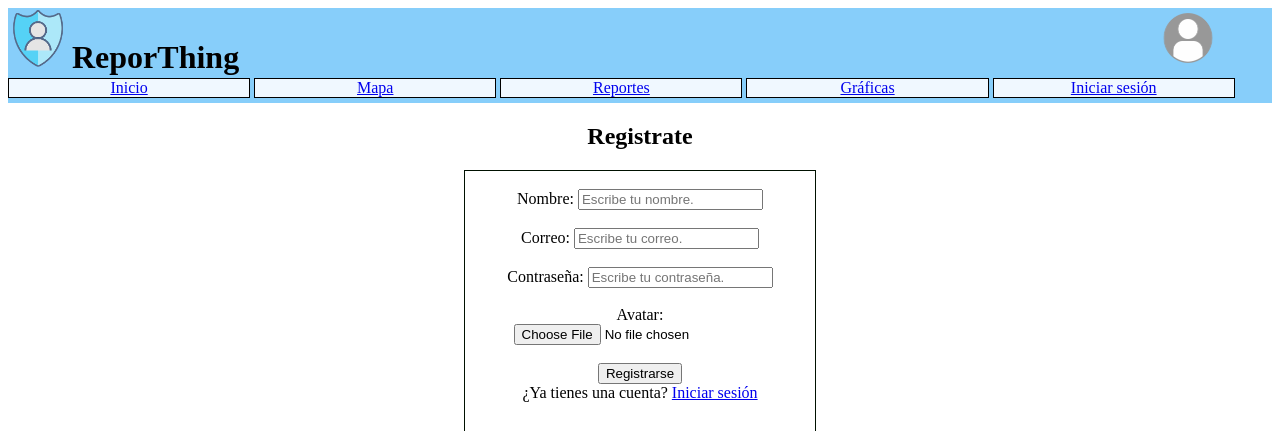
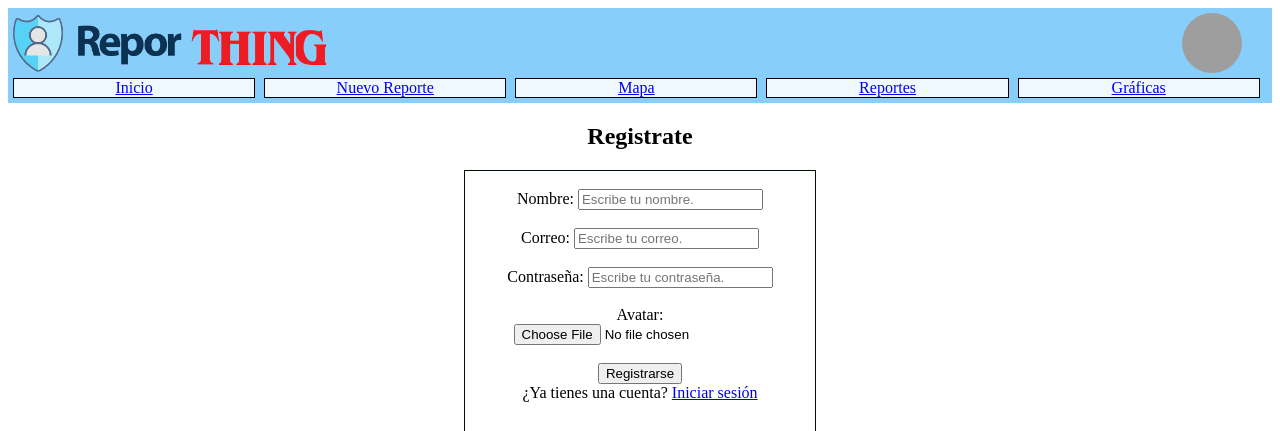
Before and after one commit to JaimeNJ99/ReporThing, a PHP site: page /register.php in a window 1280 px wide. Shown: the top 431 px of the page. Run offline with PHP 8.4, Linux system fonts and the light colour scheme; the visitor is signed in with stand-in values (Sample User, id 1); grey boxes are pictures that could not be loaded.

Commit message:
Cambio en diseño de menu y cambios menores

```diff
--- a/funciones/verifica_usuario.php
+++ b/funciones/verifica_usuario.php
@@ -22,11 +22,15 @@
         $idu       = $array["id_usuarios"];
 		$nombre    = $array["username"];
 		$correo    = $array["correo"];
+        $admin     = $array["administrador"];
+        $avatar    = $array["avatar"];
 
         //variables de sesion iniciada
 		$_SESSION['idu'] = $idu;
 		$_SESSION['nombre'] = $nombre;
 		$_SESSION['correo'] = $correo;
+        $_SESSION['admin'] = $admin;
+        $_SESSION['avatar'] = $avatar;
     }
     echo $rows;
 ?>
--- a/header.php
+++ b/header.php
@@ -6,13 +6,23 @@
 
     //si existe la sesion tomamos el id
     if($_SESSION["idu"]){
-        $idu = $_SESSION["idu"];
-        $nameu = $_SESSION["nombre"];
+        $idu     = $_SESSION["idu"];
+        $nameu   = $_SESSION["nombre"];
+        $correou = $_SESSION["correo"];
+        $adminu  = $_SESSION["admin"];
+        $avataru = $_SESSION["avatar"];
+    }
+
+    if($avataru == ''){
+        $avataru = "default.png";
     }
 
 ?>
 <html>
     <head>
+        <script src="JavaScript/jquery-3.6.0.min.js"></script>
+
+
         <style>
             #header{
                 width:100%;
@@ -25,23 +35,54 @@
                 display: inline-block;
             }
             #nombreheader{
-                width: 84%;
+                width: 50%;
                 height: auto;
                 display: inline-block;
                 text-align: left;
             }
+            .logom{
+                width: auto;
+                height: 60px;
+                margin-top: 5px;
+                display: inline-block;
+            }
             #usuario{
-                width: 9%;
-                display: inline-block;
+                width: 60px;
+                height: 60px;
+                float: right;
+                overflow: hidden;
+                margin-right: 30px;
+                margin-top: 5px;
+                border-radius: 50%;
+                <?php if(!$idu){ ?>
+                    display: none;
+                <?php } ?>
+            }
+            #img{
+                width: 60px;
+                height: 60px;
             }
             #menu{
                 width: 100%;
                 height: 25px;
                 background-color: #87CEFA;
             }
+            #loginm{
+                width: auto;
+                height: auto;
+                float: right;
+                margin-right: 10px;
+                margin-top: 5px;
+                border: 2px solid #F0F8FF;
+                <?php if($idu){ ?>
+                    display: none;
+                <?php } ?>
+
+            }
             .botonmenu{
                 width: 19%;
                 height: auto;
+                margin-left: 5px;
                 text-align: center;
                 border: 1px solid #000;
                 display: inline-block;
@@ -52,15 +93,18 @@
     <body>
         <div id = "header">
             <div id = "logo"><a href="index.php"><img src = "imagenes/recursos/logo.png" width="60px" height="60px"></a></div>
-            <div id = "nombreheader"><h1>ReporThing</h1></div>
-            <div id = "usuario"><a><img src = "imagenes/avatar/default.png" width="100px" height="60px"></a></div>
+            <div id = "nombreheader">
+                <a href="index.php"><img src = "imagenes/recursos/Reporthing.png" class="logom" ></a>
+            </div>
+            <div id = "usuario"><a href="login.php"><img src = "imagenes/avatar/<?php echo $avataru; ?>" id="img"></a></div>
+            <div id = "loginm"><a href="login.php"><img src="imagenes/recursos/login.png"></a></div>
         </div>
         <div id = "menu">
             <div class ="botonmenu"><a href="index.php">Inicio</a></div>
+            <div class ="botonmenu"><a href="nuevoReporte.php">Nuevo Reporte</a></div>
             <div class ="botonmenu"><a href="mapa.php">Mapa</a></div>
             <div class ="botonmenu"><a href="reportes.php">Reportes</a></div>
             <div class ="botonmenu"><a href="graficas.php">Gráficas</a></div>
-            <div class ="botonmenu"><a href="login.php">Iniciar sesión</a></div>
         </div>
     </body>
 </html>
--- a/index.php
+++ b/index.php
@@ -24,6 +24,7 @@
 		<h4>ReporThing es una plataforma en la cual se busca ayudar a mantener informadas a las personas
 		<br> acerca de distintos sucesos peligrosos o interesantes en su entorno</h4>
     <a href="nuevoReporte.php"><img class="imagen"src="./imagenes/recursos/plus.png" width="100px" height="60px" /><label> Nuevo reporte</label></a>
+    <br><br><br><br>
 	</center>
         <?php require "footer.php"; ?>
     </body>
--- a/login.php
+++ b/login.php
@@ -3,6 +3,9 @@
 ?>
 <html>
     <head>
+        <title>
+            Inicia Sesión
+        </title>
         <script src="JavaScript/jquery-3.6.0.min.js"></script>
         <script>
             function validar(){ //valida si el usuario y contraseña son correctos
--- a/mapa.php
+++ b/mapa.php
@@ -19,7 +19,7 @@
 <html>
     <head>
         <title>
-            ReporThing || Mapa
+            Mapa
         </title>
     </head>
     <body>
--- a/nuevoReporte.php
+++ b/nuevoReporte.php
@@ -3,6 +3,9 @@
 ?>
 <html>
     <head>
+    <title>
+        Nuevo Reporte
+    </title>
     <script src="JavaScript/jquery-3.6.0.min.js"></script>
     <script
      src="https://maps.googleapis.com/maps/api/js?key=AIzaSyCUkFLr3FhXywsglhyFSpg1CitJHWRh_dQ&callback=initMap&libraries=&v=weekly"></script>
--- a/register.php
+++ b/register.php
@@ -3,6 +3,9 @@
 ?>
 <html>
     <head>
+        <title>
+            Registrate
+        </title>
     <script src="JavaScript/jquery-3.6.0.min.js"></script>
         <script>
             function registrar(){
```
Also changed, not shown: imagenes/recursos/Reporthing.png (added), imagenes/recursos/login.png (added).
